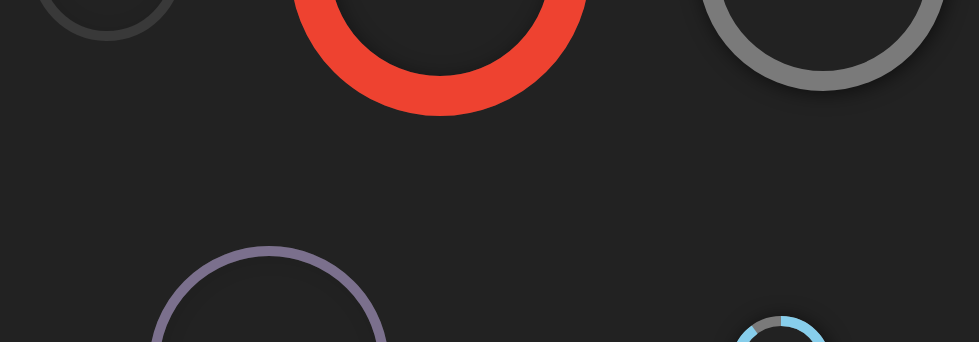
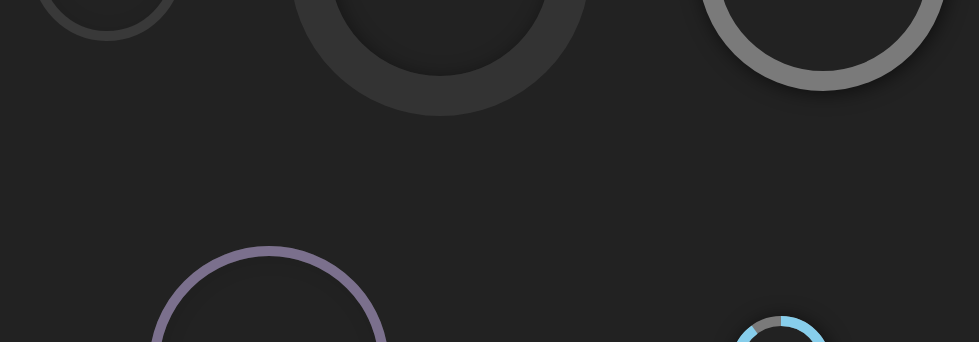
Before and after one commit to itaditya/circlebars, a website: page index.html in a window 1280 px wide. Shown: the part 345-687 px from the top of the page, without its empty margins (150-1129 px from the left). Drawn offline with Linux system fonts and the light colour scheme.

Commit message:
'package_file'

```diff
--- a/index.html
+++ b/index.html
@@ -65,7 +65,6 @@
                 skin: "fire",
                 type: "manual"
             });
-            t2.setValue(100);
 
             new Circlebar({
                 element: "#circle-3",
```
Also changed, not shown: package.json (+10 -14 lines), README.md, 1 other file.
